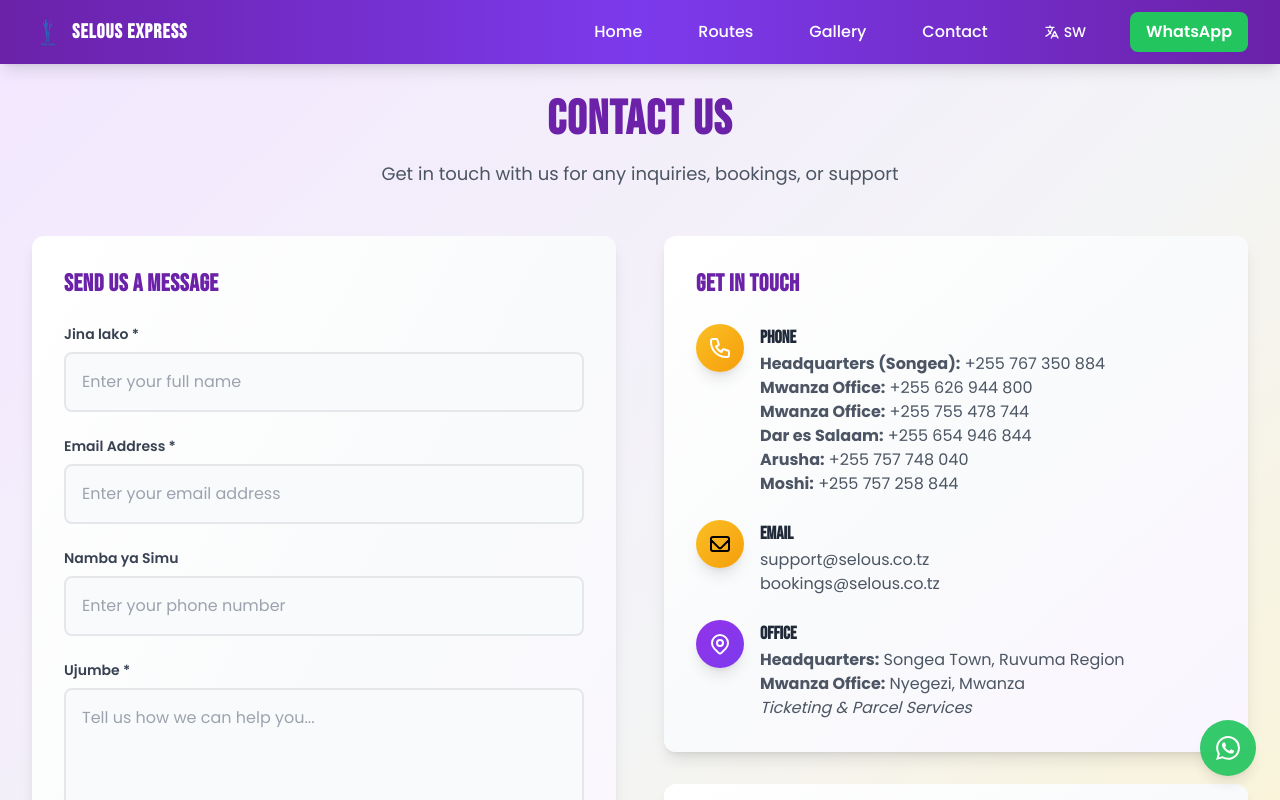
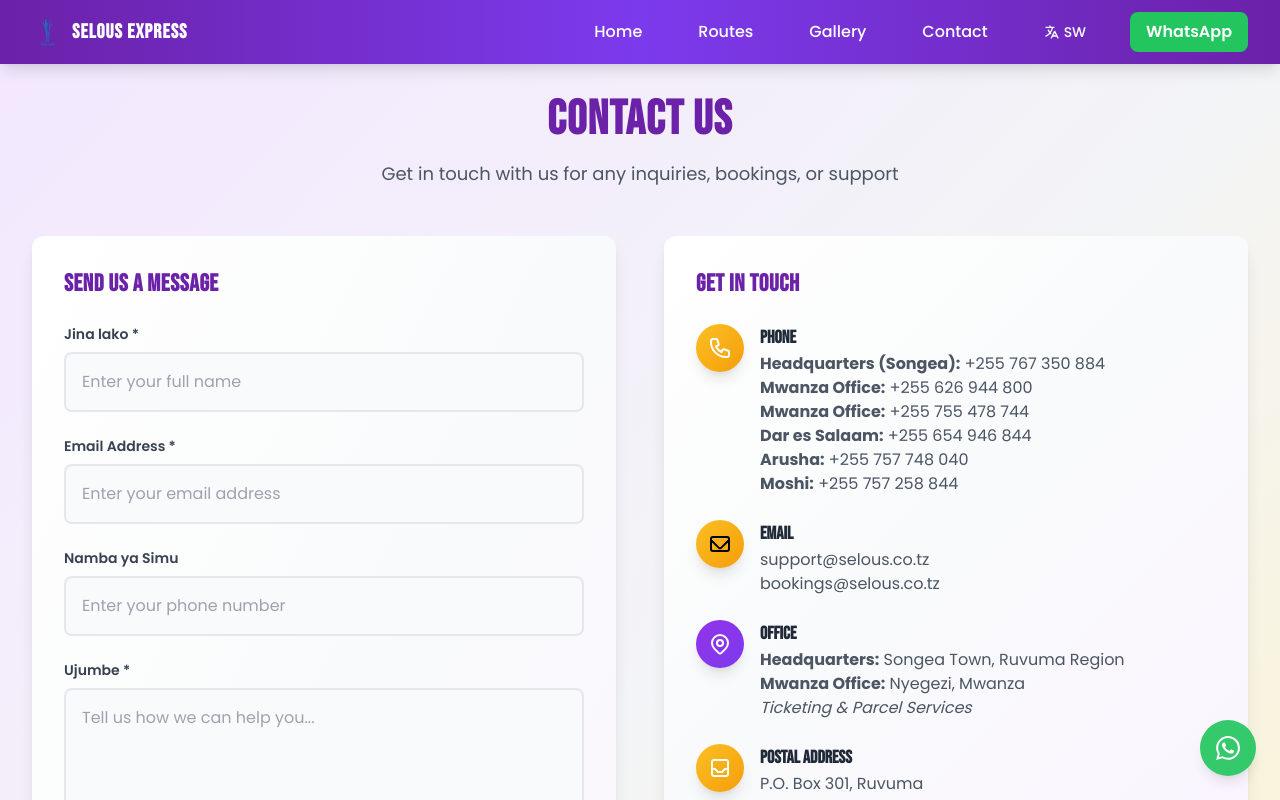
Before and after one commit to Dawinz/selous-express, a React (Create React App) app: page /contact in a window 1280 px wide. Shown: the top 800 px of the page. Built offline with nearby package versions, Linux system fonts and the light colour scheme.

Commit message:
Add postal address: P.O. Box 301, Ruvuma

```diff
--- a/src/pages/Contact.jsx
+++ b/src/pages/Contact.jsx
@@ -168,6 +168,19 @@ const Contact = () => {
                     <p className="text-gray-600 font-poppins"><em>Ticketing & Parcel Services</em></p>
                   </div>
                 </div>
+
+                {/* Postal Address */}
+                <div className="flex items-start space-x-4">
+                  <div className="w-12 h-12 bg-gradient-to-br from-selous-gold-400 to-selous-gold-500 rounded-full flex items-center justify-center flex-shrink-0 shadow-lg">
+                    <svg className="w-6 h-6 text-white" fill="none" stroke="currentColor" viewBox="0 0 24 24">
+                      <path strokeLinecap="round" strokeLinejoin="round" strokeWidth="2" d="M20 13V6a2 2 0 00-2-2H6a2 2 0 00-2 2v7m16 0v5a2 2 0 01-2 2H6a2 2 0 01-2-2v-5m16 0h-2.586a1 1 0 00-.707.293l-2.414 2.414a1 1 0 01-.707.293h-3.172a1 1 0 01-.707-.293l-2.414-2.414A1 1 0 006.586 13H4"></path>
+                    </svg>
+                  </div>
+                  <div>
+                    <h3 className="font-bebas font-bold text-gray-800 text-lg">Postal Address</h3>
+                    <p className="text-gray-600 font-poppins">P.O. Box 301, Ruvuma</p>
+                  </div>
+                </div>
               </div>
             </div>
 
```
